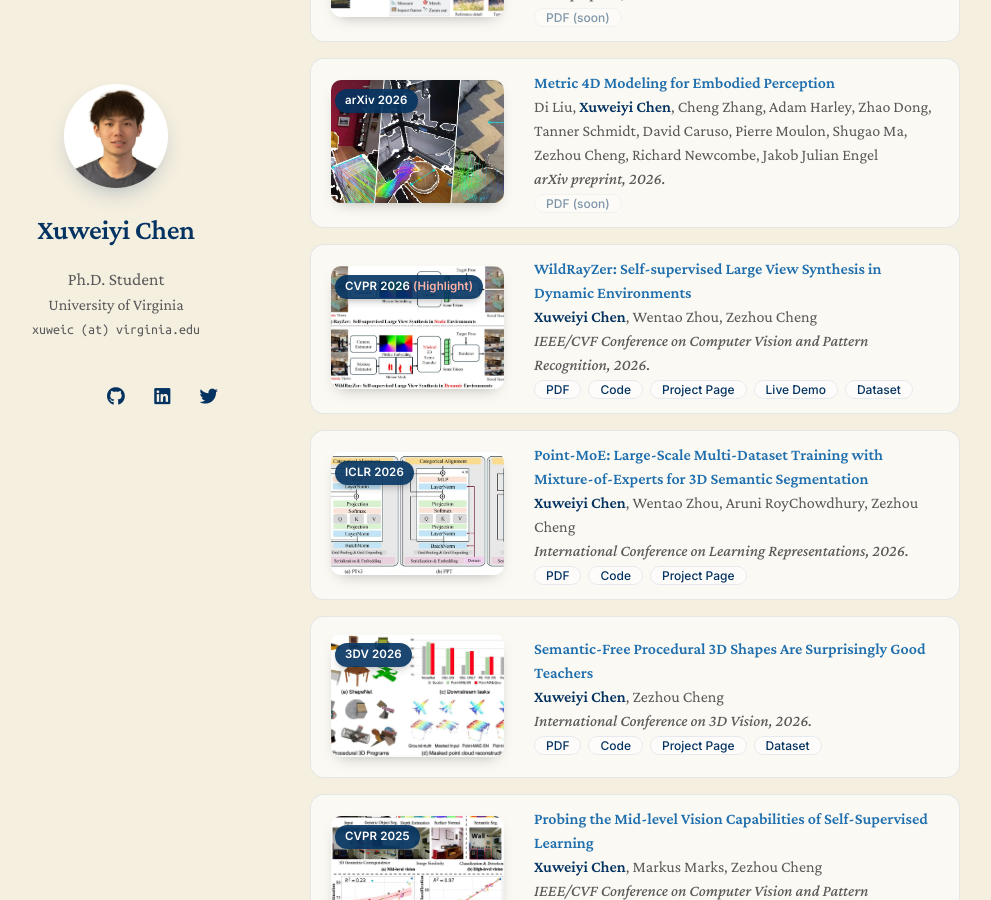
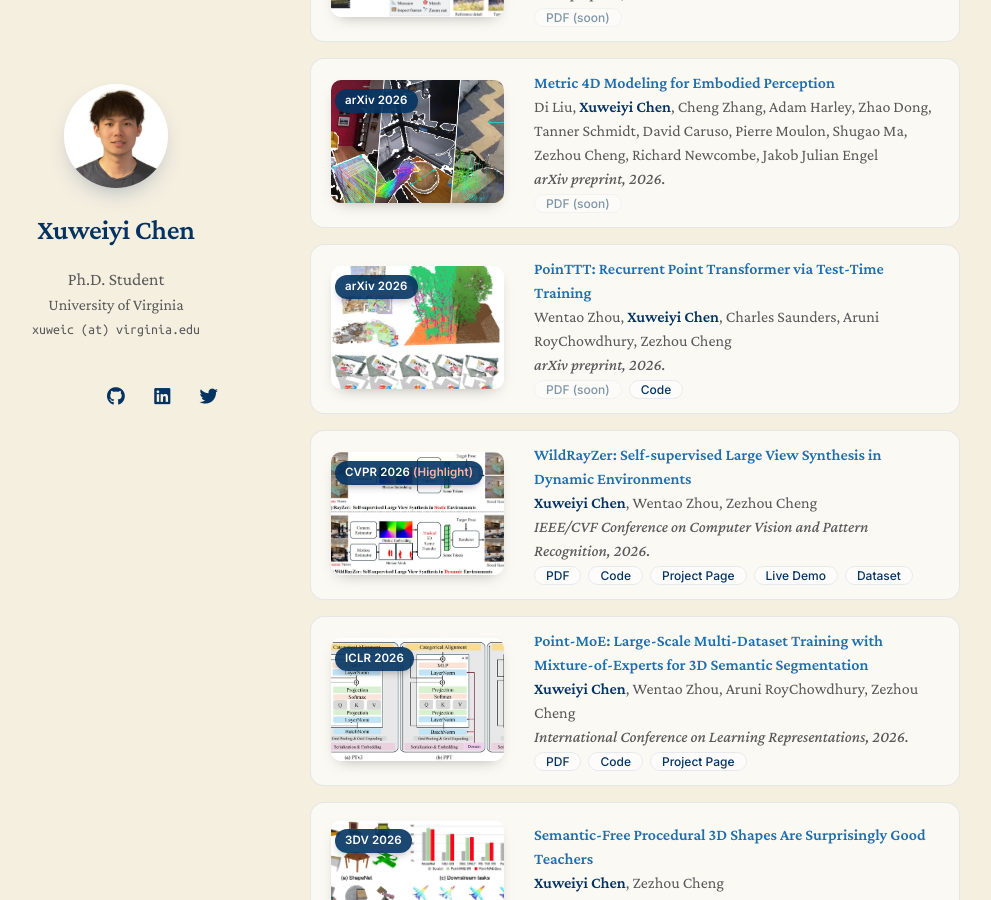
Before and after one commit to XuweiyiChen/xuweiyichen.github.io, a Jekyll site: the page built from index.md, in a window 1280 px wide and 900 px high, scrolled down 1323 px. Shown: the whole window, without its empty margins (160-1151 px from the left). Built offline with Jekyll 4.4.1, drawn with Linux system fonts in a browser that asks for light colours; nearby versions of some CDN libraries; a style sheet for code colours, icons or effects is not loaded; our own code applies the rules of GitHub Pages for plain Markdown files.

Commit message:
Selected Publications: PoinTTT (arXiv 2026, code on GitHub), listed after Metric 4D

```diff
--- a/_data/publications.yml
+++ b/_data/publications.yml
@@ -11,6 +11,14 @@ main:
     authors: "Di Liu, Xuweiyi Chen, Cheng Zhang, Adam Harley, Zhao Dong, Tanner Schmidt, David Caruso, Pierre Moulon, Shugao Ma, Zezhou Cheng, Richard Newcombe, Jakob Julian Engel"
     pdf_soon: true
     image: ./assets/img/teaser_scale4d.jpg
+    conference_short: arXiv 2026
+    conference: arXiv preprint, 2026.
+
+  - title: "PoinTTT: Recurrent Point Transformer via Test-Time Training"
+    authors: "Wentao Zhou, Xuweiyi Chen, Charles Saunders, Aruni RoyChowdhury, Zezhou Cheng"
+    pdf_soon: true
+    code: https://github.com/UVA-Computer-Vision-Lab/pointtt
+    image: ./assets/img/teaser_pointttt.jpg
     conference_short: arXiv 2026
     conference: arXiv preprint, 2026.
 
```
Also changed, not shown: assets/img/teaser_pointttt.jpg (added).
